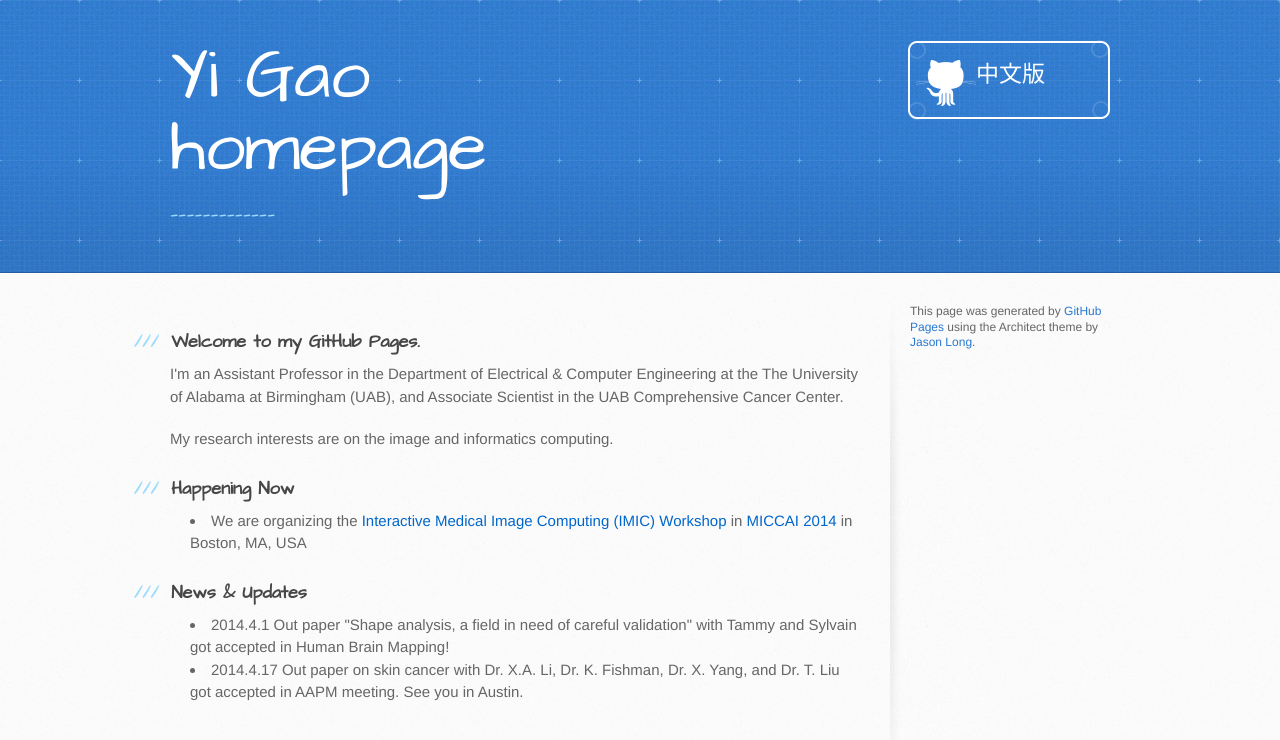
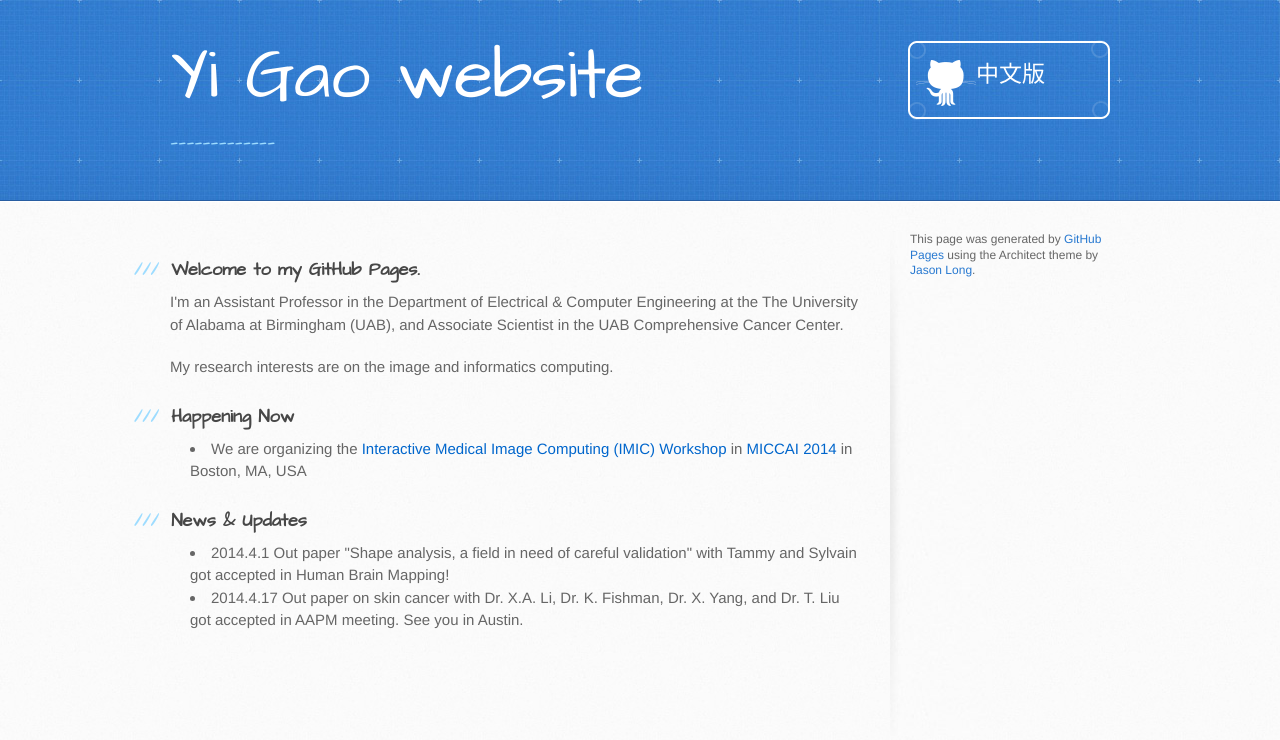
Before and after one commit to gaoyi/gaoyi.github.io, a plain HTML site: page index.html in a window 1280 px wide. Drawn offline with Linux system fonts and the light colour scheme.

Commit message:
STYLE: homepage is too long

```diff
--- a/index.html
+++ b/index.html
@@ -19,7 +19,7 @@
   <body>
     <header>
       <div class="inner">
-        <h1>Yi Gao homepage</h1>
+        <h1>Yi Gao website</h1>
         <h2>-------------</h2>
         <a href="https://github.com/gaoyi" class="button">中文版</a>
       </div>
```
